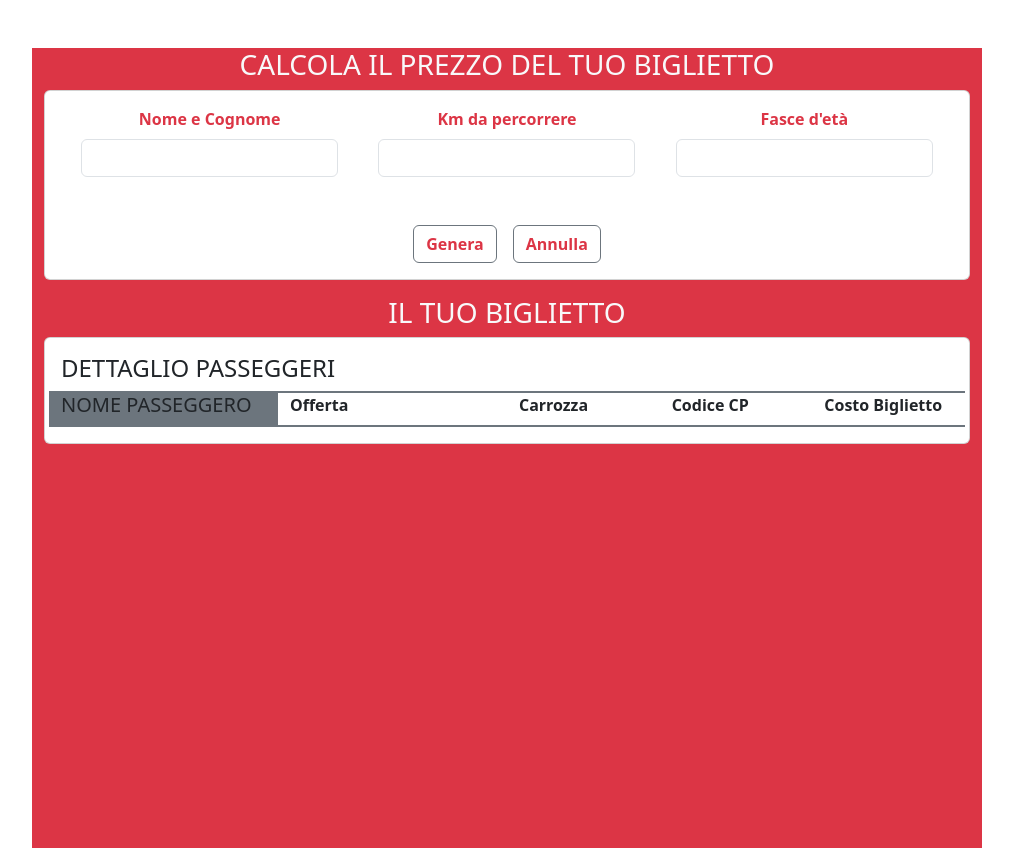
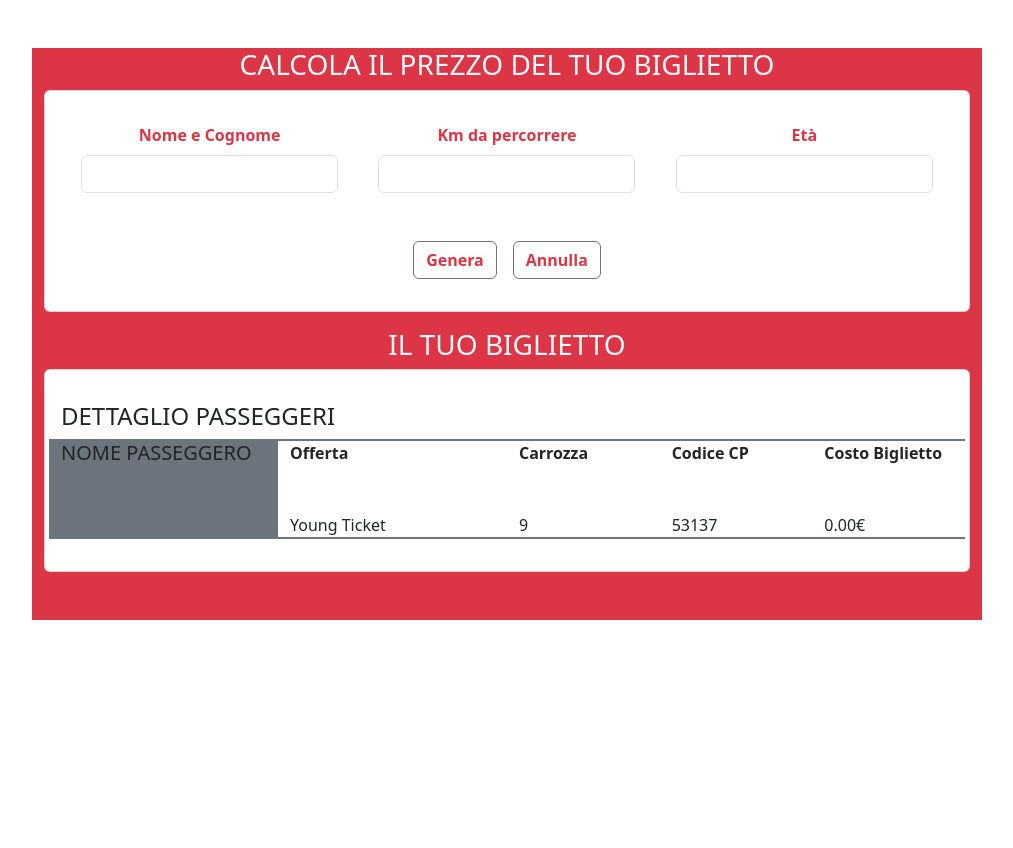
Before and after one commit to pierluigicarrieri/js-biglietto-treno-form, a plain HTML site: page index.html in a window 1280 px wide. Both pictures are taken after a click on the button "Genera". Shown: the whole page, without its empty margins (133-1146 px from the left). After the commit the page ends 800 px from the top, so only its background shows below. Drawn offline with nearby package versions, Linux system fonts and the light colour scheme.

Commit message:
exercise done

```diff
--- a/index.html
+++ b/index.html
@@ -11,15 +11,15 @@
 
     <main>
 
-        <div class="container pt-5">
+        <div class="container py-5">
 
             <div class="row justify-content-center">
 
-                <div class="col-10 bg-danger vh-100">
+                <div class="col-10 bg-danger">
 
                     <h3 class="text-center text-light">CALCOLA IL PREZZO DEL TUO BIGLIETTO</h3>
 
-                    <div class="card">
+                    <div class="card py-3">
 
                         <div class="card-body">
 
@@ -36,7 +36,7 @@
                                 </div>
 
                                 <div>
-                                    <label for="age-input" class="form-label text-danger"><strong>Fasce d'età</strong></label>
+                                    <label for="age-input" class="form-label text-danger"><strong>Età</strong></label>
                                     <input type="text" class="form-control" name="age" id="age-input">
                                 </div>
 
@@ -45,6 +45,7 @@
                             <div class="d-flex justify-content-center mt-5">
 
                                 <button id="generate" class="btn btn-outline-secondary me-2 text-danger"><strong>Genera</strong></button>
+
                                 <button id="delete" class="btn btn-outline-secondary ms-2 text-danger"><strong>Annulla</strong></button>
 
                             </div>
@@ -55,7 +56,7 @@
 
                     <h3 class="mt-3 text-center text-light">IL TUO BIGLIETTO</h3>
 
-                    <div class="card">
+                    <div class="card py-3 mb-5">
 
                         <div class="card-body">
 
@@ -66,35 +67,40 @@
                                 <div class="col-3 bg-secondary">
 
                                     <h5>NOME PASSEGGERO</h5>
-                                    <div></div>
+
+                                    <div id="username_element" class="pt-5"></div>
 
                                 </div>
 
                                 <div class="col-3">
 
                                     <div><strong>Offerta</strong></div>
-                                    <div></div>
+
+                                    <div id="promotion_element" class="pt-5"></div>
 
                                 </div>
 
                                 <div class="col-2">
 
                                     <div><strong>Carrozza</strong></div>
-                                    <div></div>
+
+                                    <div id="cart_element" class="pt-5"></div>
 
                                 </div>
 
                                 <div class="col-2">
 
                                     <div><strong>Codice CP</strong></div>
-                                    <div></div>
+
+                                    <div id="CP_code_element" class="pt-5"></div>
 
                                 </div>
 
                                 <div class="col-2">
 
                                     <div><strong>Costo Biglietto</strong></div>
-                                    <div></div>
+
+                                    <div id="ticket_fee_element" class="pt-5"></div>
 
                                 </div>
 
--- a/scripts/main.js
+++ b/scripts/main.js
@@ -1,22 +1,82 @@
+// Global scope utility variables
+
 const kmFee = 0.21;
 const ageYoung = 18;
 const ageSenior = 65;
 const discountYoung = 20;
 const discountSenior = 40;
 
-let finalDiscount = 0;
+// Global scope variables that represent html elements
 
+const usernameElement = document.getElementById ("username_element");
+const promotionElement = document.getElementById ("promotion_element");
+const cartElement = document.getElementById ("cart_element");
+const CPCodeElement = document.getElementById ("CP_code_element");
+const ticketFeeElement = document.getElementById ("ticket_fee_element");
+
+// Global scope variables for input elements
 
 const usernameInputElement = document.getElementById ("username-input");
 const distanceInputElement = document.getElementById ("distance-input");
 const ageInputElement = document.getElementById ("age-input");
 const buttonGenerate = document.getElementById ("generate");
+const buttonDelete = document.getElementById ("delete");
+
+// Next 2 variables could be modified by the if...else statemnt below
+
+let finalDiscount = 0;
+let promo = "Standard Ticket"
+
+// event lstener for button generator
 
 buttonGenerate.addEventListener ("click", function()
+
+/* Following function sets ticket fee and
+fills html elements with right infos */
 
 {
     const userName = usernameInputElement.value;
     const distance = distanceInputElement.value;
     const age = ageInputElement.value;
+
+    if (age < ageYoung) {
+
+        finalDiscount = discountYoung;
+        promo = "Young Ticket"
+
+    } else if (age >= ageSenior) {
+
+        finalDiscount = discountSenior;
+        promo = "Senior Ticket"
+    }
+
+    const finalFee = ((distance * kmFee) - distance * kmFee * finalDiscount / 100);
+
+    usernameElement.innerHTML = userName;
+    promotionElement.innerHTML = promo;
+    cartElement.innerHTML = ((Math.random()) * 10).toFixed(0);
+    CPCodeElement.innerHTML = ((Math.random()) * 100000).toFixed(0);
+    ticketFeeElement.innerHTML = finalFee.toFixed(2) + "€";
+
 }
 )
+
+// event lstener for button delete
+
+buttonDelete.addEventListener ("click", function()
+
+/* Following function clears all the forms
+and the filled html elements */
+
+{
+    usernameInputElement.value = "";
+    distanceInputElement.value = "";
+    ageInputElement.value = "";
+    usernameElement.innerHTML = "";
+    promotionElement.innerHTML = "";
+    cartElement.innerHTML = "";
+    CPCodeElement.innerHTML = "";
+    ticketFeeElement.innerHTML = "";
+
+}
+)
```
